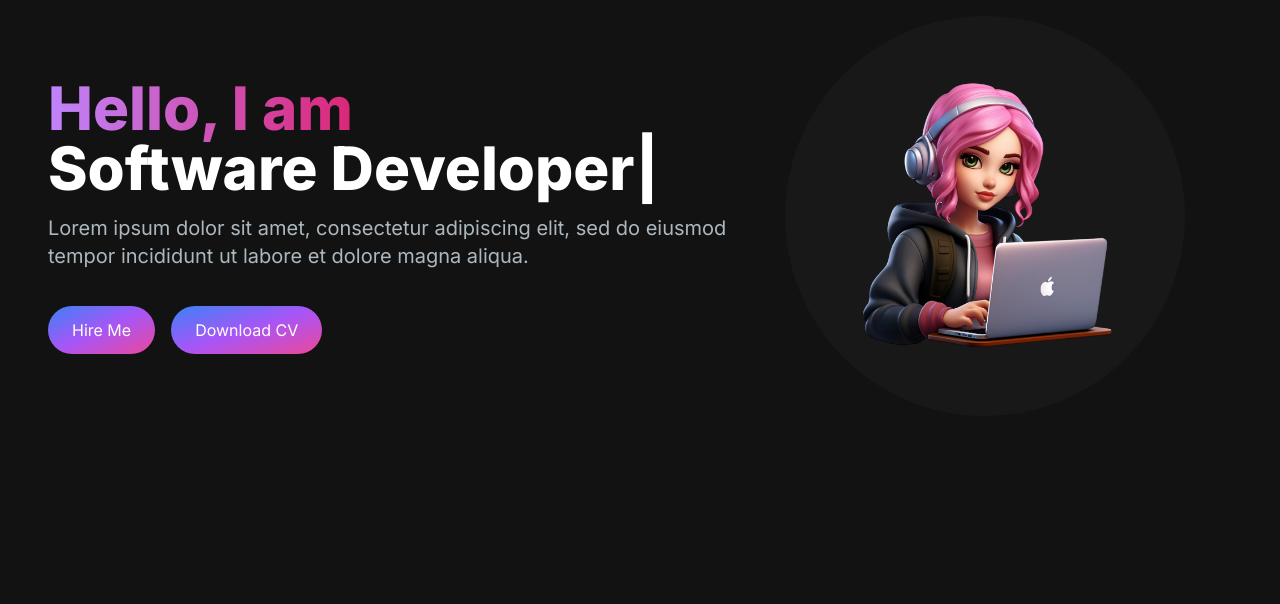
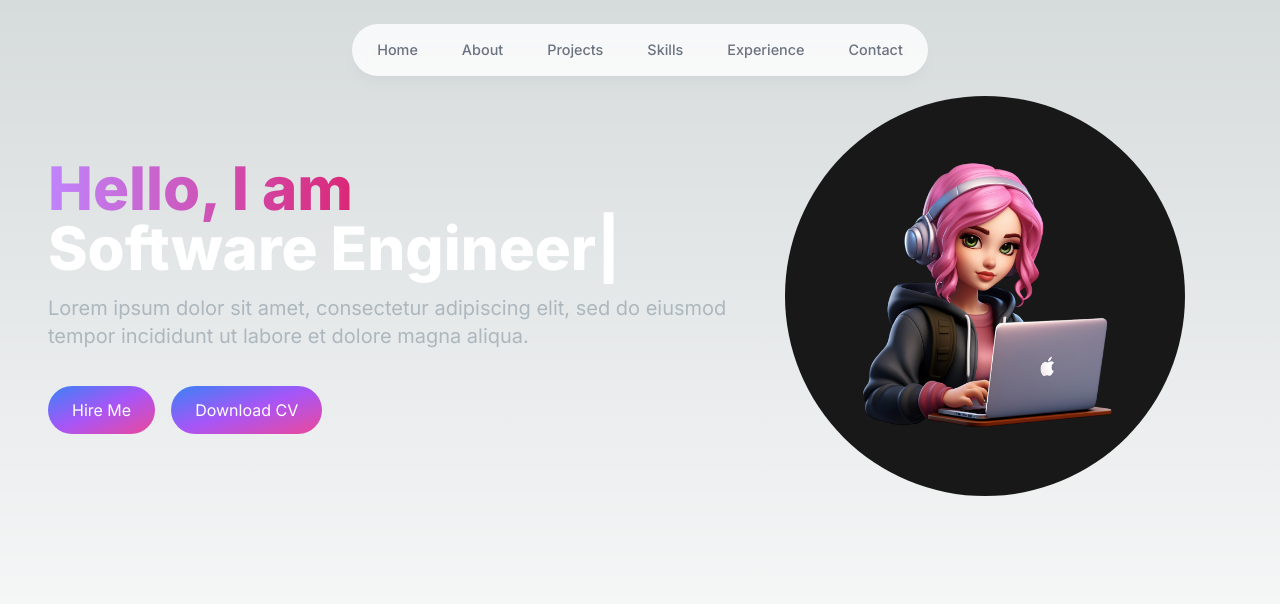
Before and after one commit to AhnafulH/Personal_Website, a Next.js app in the folder portofolio-website/: page / in a window 1280 px wide. Shown: the top 604 px of the page. Built offline with nearby package versions, Linux system fonts and the light colour scheme.

Commit message:
Added Navigation bar

```diff
--- a/portofolio-website/app/layout.tsx
+++ b/portofolio-website/app/layout.tsx
@@ -1,5 +1,6 @@
 import type { Metadata } from "next";
 import { Inter } from "next/font/google";
+import Header from "@/components/Header";
 import "./globals.css";
 
 const inter = Inter({ subsets: ["latin"] });
--- a/portofolio-website/app/page.tsx
+++ b/portofolio-website/app/page.tsx
@@ -1,11 +1,15 @@
-import Image from "next/image";
+import Header from "@/components/Header";
 import HeroSection from "@/components/HeroSection";
+
 export default function Home() {
   return (
-    <main className="flex min-h-screen flex-col bg-[#121212]">
-      <div class="container mx-auto px-12 py-4">
+    <main className="flex min-h-screen flex-col">
+      <div className="container mx-auto px-12 py-4">
+        <Header/>
         <HeroSection/>
       </div>
     </main>
   );
 }
+
+//bg-[#121212]
--- /dev/null
+++ b/portofolio-website/components/Header.tsx
@@ -0,0 +1,39 @@
+"use client";
+
+import React from 'react'
+import { motion } from "framer-motion"
+import { links } from "@/lib/data";
+import Link from 'next/link';
+
+const Header = () => {
+  return (
+    <header className="z=[999] relative">
+      <motion.div className="fixed top-0 left-1/2 h-[4.5rem] w-full rounded-none border-white border-opacity-40 bg-white bg-opacity-80 shadow-lg shadow-black/[0.03]
+      backdrop-blur-[0.5rem] sm:top-6 sm:h-[3.25rem] sm:w-[36rem] sm:rounded-full"
+        initial={{ y: -100, x: "-50%", opacity: 0 }}
+        animate={{ y: 0, x: "-50%", opacity: 1 }}
+      ></motion.div>
+
+      <nav className="flex fixed top-[0.15rem] left-1/2 h-12 -translate-x-1/2 py-2
+      sm:top-[1.7rem] sm:h-[initial] sm:py-0">
+        <ul className="flex w-[22rem] flex-wrap items-center justify-center gap-y-1 text-[0.9rem] font-medium text-gray-500
+        sm:w-[initial] sm:flex-nowrap sm:gap-5">
+          {links.map(link => (
+            <motion.li className="h-3/4 flex items-center justify-center" key={link.hash}
+            initial={{ y: -100, opacity: 0 }}
+            animate={{ y: 0, opacity: 1 }}
+            >
+              <Link className="flex w-full items-center justify-center px-3 py-3 hover:text-gray-950 transition" href={link.hash}>
+                {link.name}
+              </Link>
+            </motion.li>
+          ))}
+        </ul>
+
+      </nav>
+
+    </header>
+  )
+}
+
+export default Header
--- a/portofolio-website/components/HeroSection.jsx
+++ b/portofolio-website/components/HeroSection.jsx
@@ -7,7 +7,7 @@
 const HeroSection = () => {
   return (
     <section>
-      <div className="grid grid-cols-1 sm:grid-cols-12">
+      <div className="grid grid-cols-1 sm:grid-cols-12 py-20">
         <div className="col-span-7 place-self-center text-center sm:text-left">
           <h1 className="text-white mb-4 text-4xl sm:text-5xl lg:text-6xl font-extrabold">
             <span className="text-transparent bg-clip-text bg-gradient-to-r from-purple-400 to-pink-600">Hello, I am{" "}</span>
@@ -22,11 +22,13 @@
                 'Software Engineer',
                 1000,
                 'Student',
+                1000,
+                'Ahnaful',
                 1000
               ]}
               wrapper="span"
-              speed={25}
-              repeat={Infinity}
+              speed={50}
+              repeat={0}
             />
           </h1>
           <p className="text-[#ADB7BE] text-base sm:text-lg mb-6 lg:text-xl">
--- /dev/null
+++ b/portofolio-website/lib/data.ts
@@ -0,0 +1,28 @@
+import React from "react";
+
+export const links = [
+    {
+      name: "Home",
+      hash: "#home",
+    },
+    {
+      name: "About",
+      hash: "#about",
+    },
+    {
+      name: "Projects",
+      hash: "#projects",
+    },
+    {
+      name: "Skills",
+      hash: "#skills",
+    },
+    {
+      name: "Experience",
+      hash: "#experience",
+    },
+    {
+      name: "Contact",
+      hash: "#contact",
+    },
+  ] as const;
--- a/portofolio-website/package.json
+++ b/portofolio-website/package.json
@@ -9,6 +9,7 @@
     "lint": "next lint"
   },
   "dependencies": {
+    "framer-motion": "^11.2.6",
     "next": "14.2.3",
     "react": "^18",
     "react-dom": "^18",
```
Also changed, not shown: 1 other file (tests, documents, lock files or other folders).
